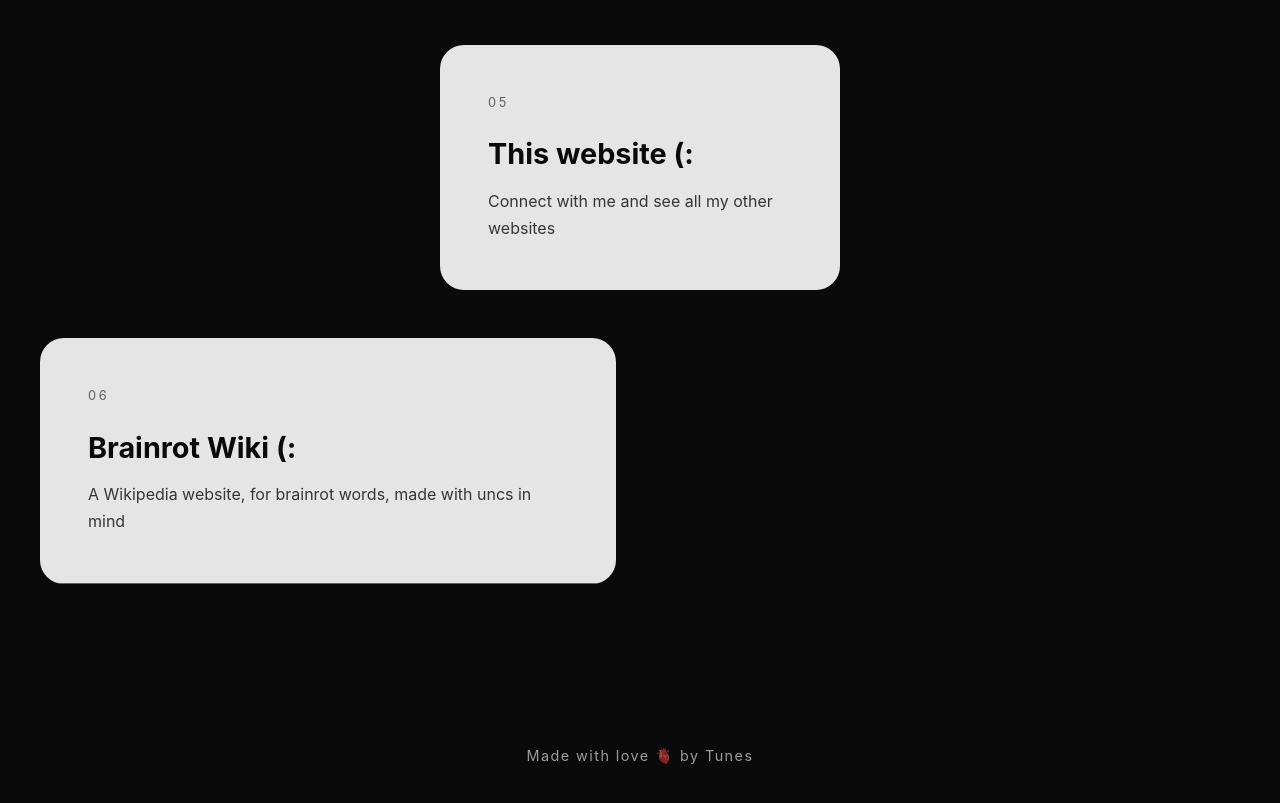
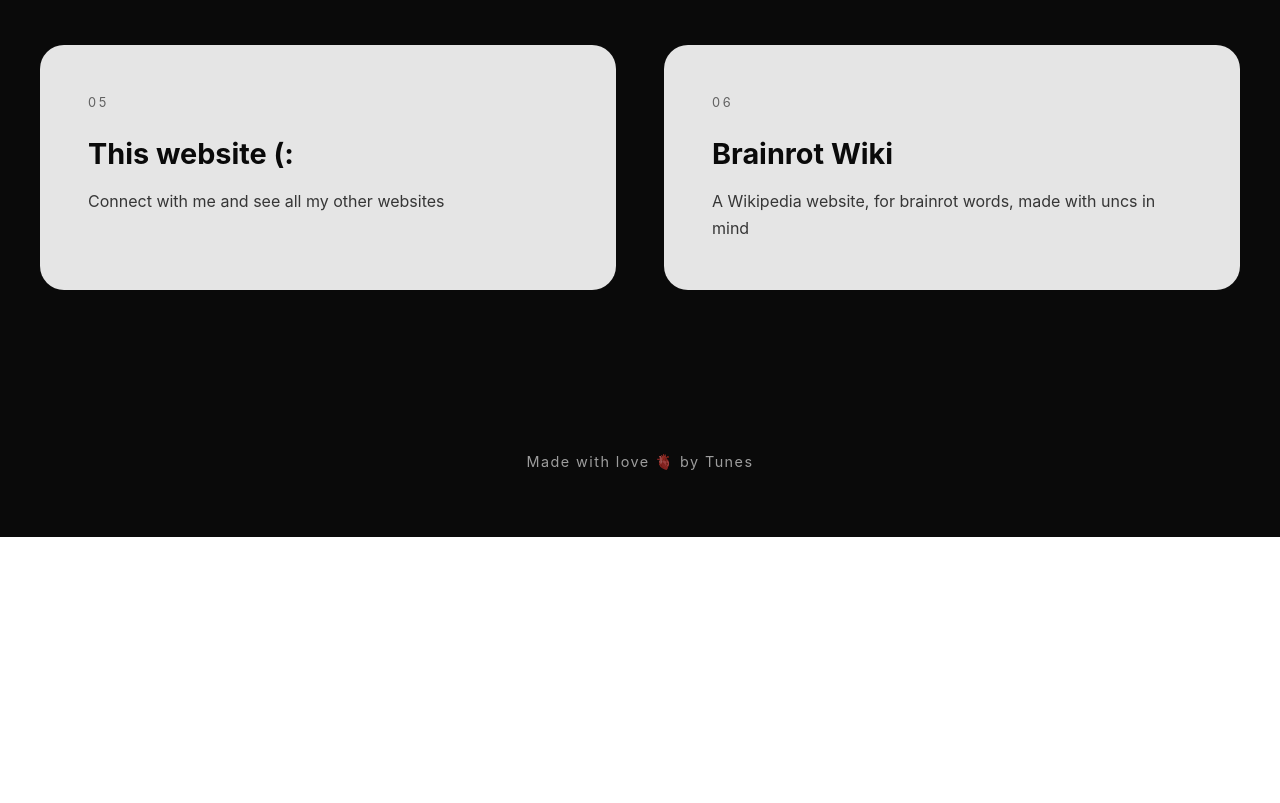
Before and after one commit to Loolybooly/igor, a plain HTML site: page index.html in a window 1280 px wide. Shown: the part 2715-3518 px from the top of the page. After the commit the page ends 3252 px from the top, so only its background shows below. Drawn offline with Linux system fonts and the light colour scheme.

Commit message:
Forgot I centered the 5th website

```diff
--- a/index.html
+++ b/index.html
@@ -86,7 +86,7 @@
                 </div>
                 <div class="project-card" data-url="https://brainrot-wiki.vercel.app">
                     <div class="project-number">06</div>
-                    <h3 class="project-title">Brainrot Wiki (:</h3>
+                    <h3 class="project-title">Brainrot Wiki</h3>
                     <p class="project-description">A Wikipedia website, for brainrot words, made with uncs in mind</p>
                 </div>
             </div>
--- a/style.css
+++ b/style.css
@@ -228,11 +228,7 @@ body {
     grid-template-rows: auto auto auto;
 }
 
-.projects-grid .project-card:nth-child(5) {
-    grid-column: 1 / -1;
-    justify-self: center;
-    max-width: 400px;
-}
+
 
 .project-card {
     background: #e5e5e5;
```
